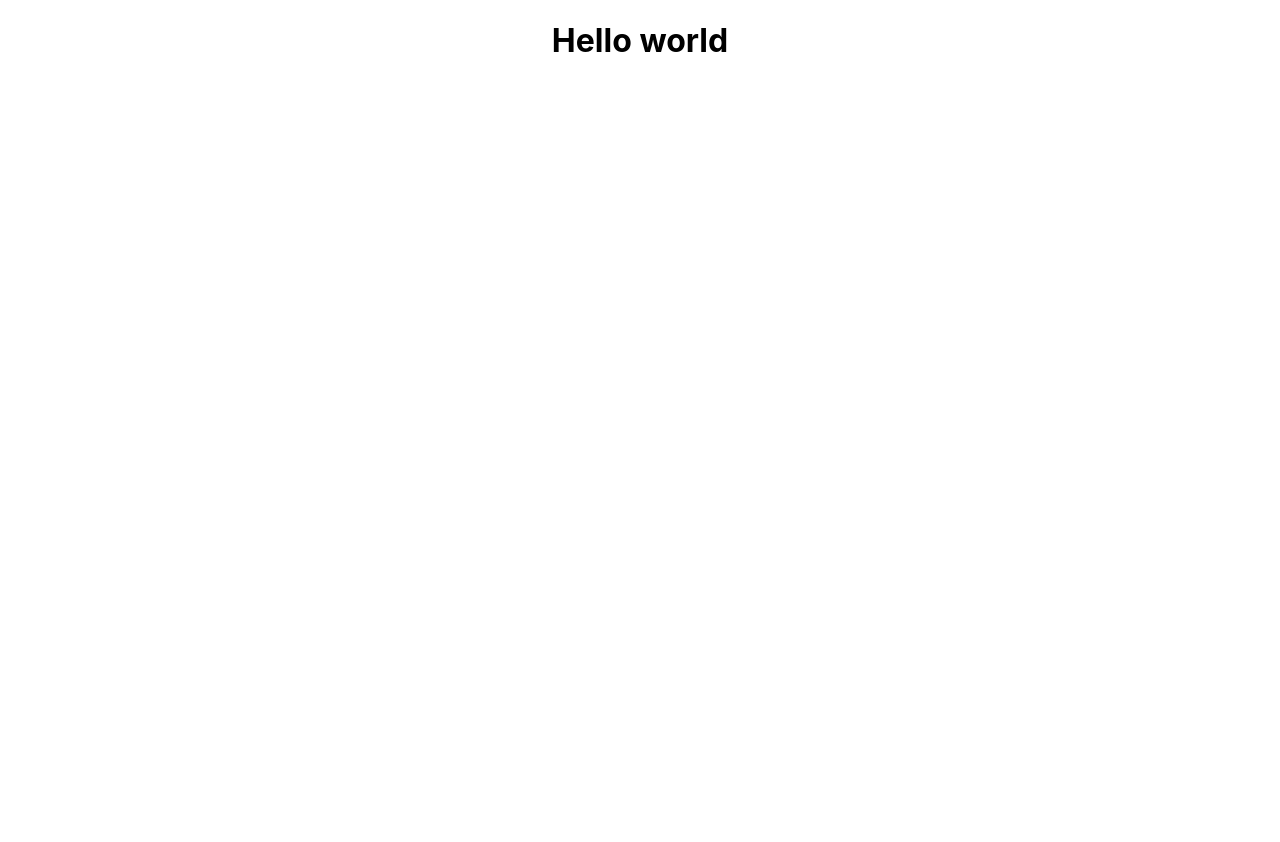
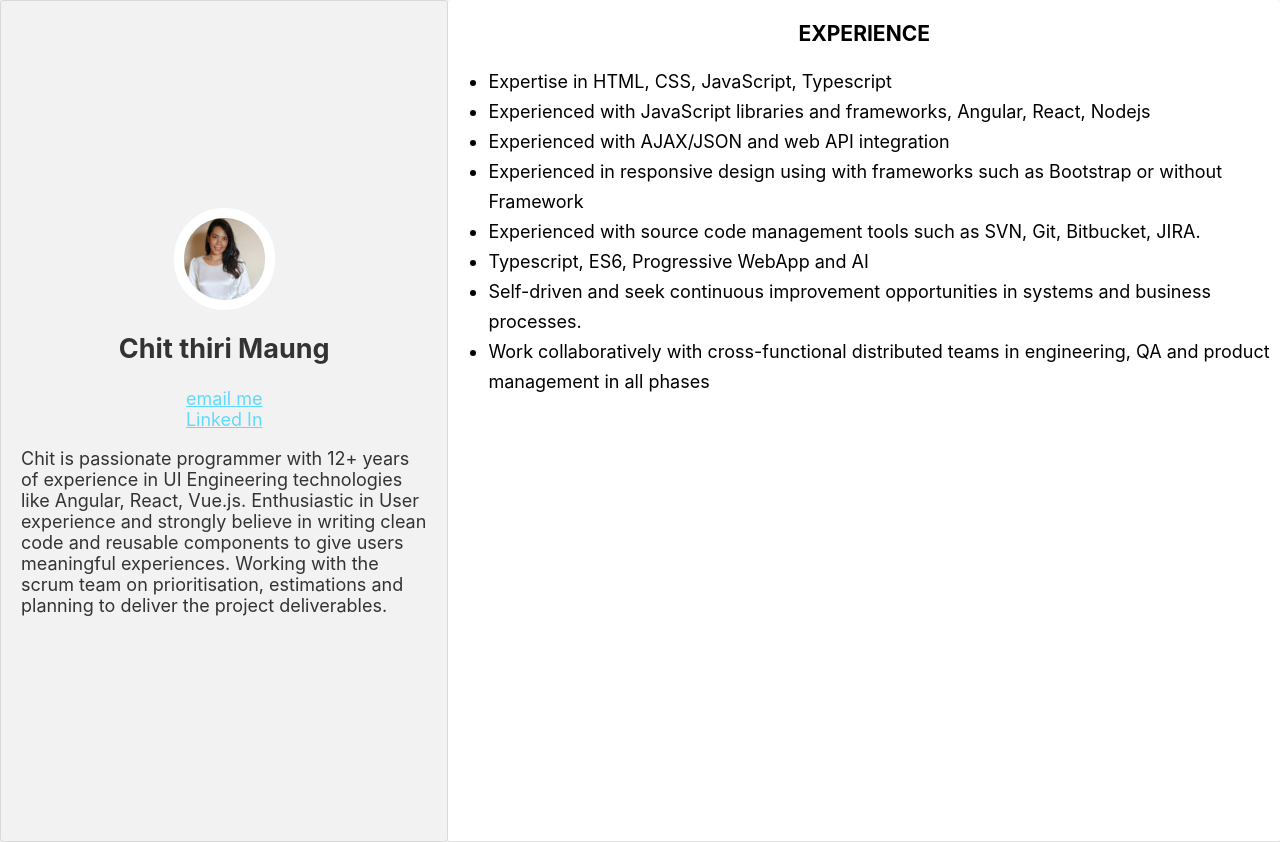
Before and after one commit to ahkeno/ahkeno.github.io, a React (Create React App) app: page / in a window 1280 px wide. Before the commit the page ends 800 px from the top, so only its background shows below. Built offline with nearby package versions, Linux system fonts and the light colour scheme.

Commit message:
update ui

```diff
--- a/src/App.css
+++ b/src/App.css
@@ -1,38 +1,51 @@
 .App {
-  text-align: center;
+  text-align: left;
+  background-color: #f2f2f2;
+  display: flex;
+  font-size: calc(10px + 1vmin);
 }
 
-.App-logo {
-  height: 40vmin;
-  pointer-events: none;
-}
 
-@media (prefers-reduced-motion: no-preference) {
-  .App-logo {
-    animation: App-logo-spin infinite 20s linear;
-  }
-}
-
-.App-header {
-  background-color: #282c34;
+.sidebar {
   min-height: 100vh;
   display: flex;
   flex-direction: column;
   align-items: center;
   justify-content: center;
-  font-size: calc(10px + 2vmin);
-  color: white;
+  text-align: center;
+  color: #333;
+  border: solid 1px rgba(160, 160, 160, 0.3);
+  border-radius: 3px;
+  padding: 20px;
+
+  width: 40%;
+}
+.sidebar img{
+  border-radius: 50px;
+  border: solid 10px #fff;
+  width: 20%;
+}
+.sidebar h2{
+  text-align: center;
+}
+.sidebar a{
+  color: #61dafb;
+  text-align: center;
+}
+.sidebar p{
+  text-align: left;
 }
 
-.App-link {
-  color: #61dafb;
+.content{
+
+  background-color: #fff;
+  border-bottom: solid 1px rgba(160, 160, 160, 0.3);
+  border-radius: 3px;
 }
-
-@keyframes App-logo-spin {
-  from {
-    transform: rotate(0deg);
-  }
-  to {
-    transform: rotate(360deg);
-  }
+.content h3{
+  text-align: center;
 }
+.content li{
+  display: list-item;
+  line-height: 30px;
+}
--- a/src/App.js
+++ b/src/App.js
@@ -1,10 +1,38 @@
-import logo from './logo.svg';
 import './App.css';
-
+const { PUBLIC_URL } = process.env;
 function App() {
   return (
     <div className="App">
-      <h1>Hello world</h1>
+      <div className="sidebar">
+        <img src={`${PUBLIC_URL}/images/me.jpeg`}/>
+        <header>
+          <h2> Chit thiri Maung</h2>
+          <a href="mailto:chitthirimaung@gmail.com">email me</a><br/>
+          <a href="https://www.linkedin.com/in/chit-thiri-maung">Linked In</a>
+          <p>Chit is passionate programmer with 12+ years of experience in UI Engineering technologies like Angular, React, Vue.js. Enthusiastic in User experience and strongly believe in writing clean code and reusable components to give users meaningful experiences. Working with the scrum team on prioritisation, estimations and planning to deliver the project deliverables. </p>
+          </header>
+      </div>
+        <div className="content">
+          <h3>EXPERIENCE</h3>
+             <ul>
+              <li>Expertise in HTML, CSS, JavaScript, Typescript</li>
+
+              <li> Experienced with JavaScript libraries and frameworks, Angular, React, Nodejs</li>
+
+              <li> Experienced with AJAX/JSON and web API integration</li>
+
+              <li> Experienced in responsive design using with frameworks such as Bootstrap or without Framework</li>
+
+              <li> Experienced with source code management tools such as SVN, Git, Bitbucket, JIRA.</li>
+
+              <li> Typescript, ES6, Progressive WebApp and AI</li>
+
+              <li> Self-driven and seek continuous improvement opportunities in systems and business processes.</li>
+
+              <li> Work collaboratively with cross-functional distributed teams in engineering, QA and product
+                management in all phases</li>
+        </ul>
+      </div>
     </div>
   );
 }
```
Also changed, not shown: 1 other file (tests, documents, lock files or other folders).
